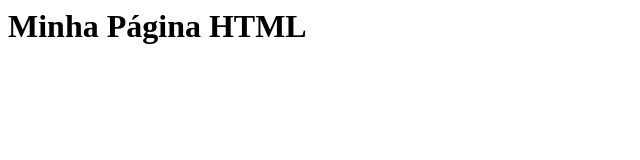
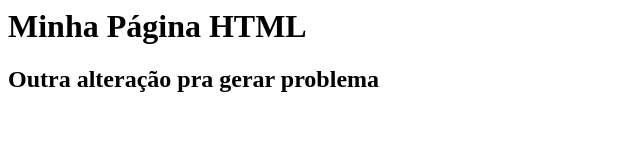
Before and after one commit to marioreis00/gamma-no-gitHub, a plain HTML site: page INDEX.html in a window 1280 px wide. Shown: the whole page, without its empty margins (0-640 px from the left). Drawn offline with Linux system fonts and the light colour scheme.

Commit message:
Outro commit desta vez em master

```diff
--- a/INDEX.html
+++ b/INDEX.html
@@ -1,5 +1,6 @@
 <html>
     <body>
         <h1>Minha Página HTML</h1>
+        <h2>Outra alteração pra gerar problema</h2>
     </body>
 </html>
```
